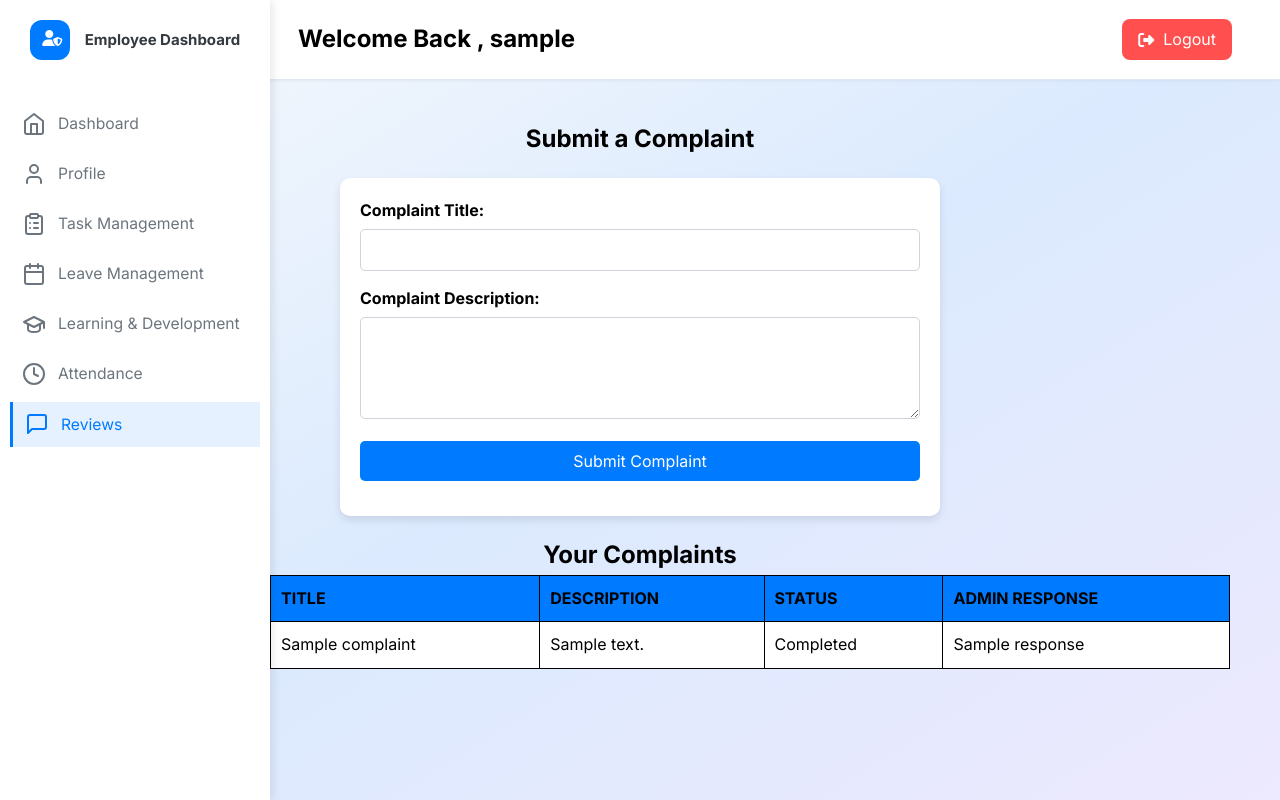
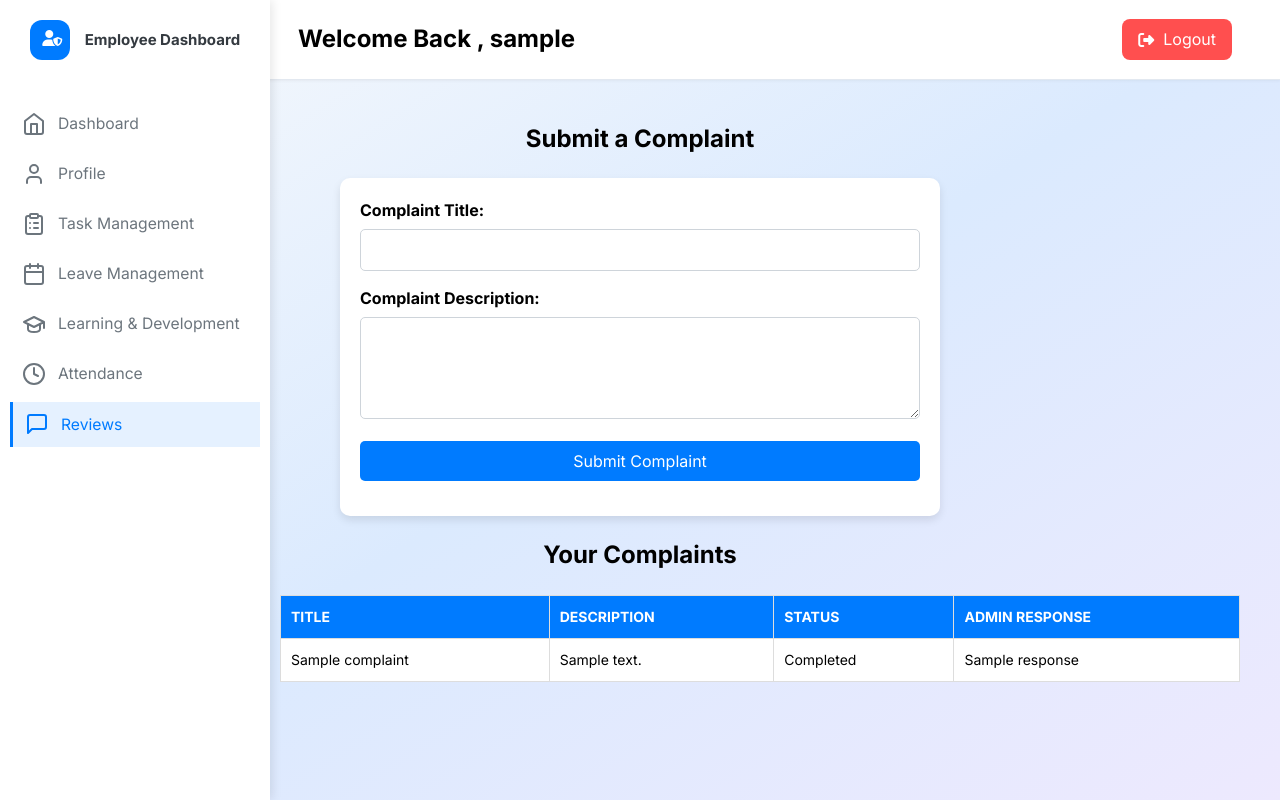
Before and after one commit to mohityadav52708/employee_admin_management_system, a Flask app: template templates/complaints.html in a window 1280 px wide. Run offline with Flask 3, Linux system fonts and the light colour scheme; the template is opened without the code that fills it: most values are stand-ins (such as "Sample title", 1, 10 or a date in 2020).

Commit message:
new commit for table updation.

```diff
--- a/static/employee_complaints.css
+++ b/static/employee_complaints.css
@@ -56,7 +56,7 @@ button:hover {
 /* Table styles */
 table {
     width: 75%;
-    margin-left: 270px;
+    margin-left: 280px;
     border-collapse: collapse;
     animation: fadeIn 1s ease-in-out;
     background-color: #ffffff;
@@ -71,12 +71,34 @@ table th, table td {
 
 table th {
     background-color: #007bff;
-    color: rgb(0, 0, 0);
+    color: rgb(246, 246, 246);
     text-transform: uppercase;
 }
 
 table tr:nth-child(even) {
-    background-color: transparent;
+    background-color: rgb(195, 195, 195);
+}
+table {
+    width: webkit-fill-available;
+    border-collapse: collapse;
+    margin-top: 20px;
+}
+table th,table td {
+    padding: 10px;
+    text-align: left;
+    border: 1px solid #ddd;
+    font-size: 14px;
+    color: black;
+}
+table th {
+    background-color: #007bff;
+    color: white;
+}
+table tr:nth-child(even) {
+    background-color: #f9f9f9;
+}
+table tr:hover {
+    background-color: #ecf0f1;
 }
 
 /* No complaints message */
```
